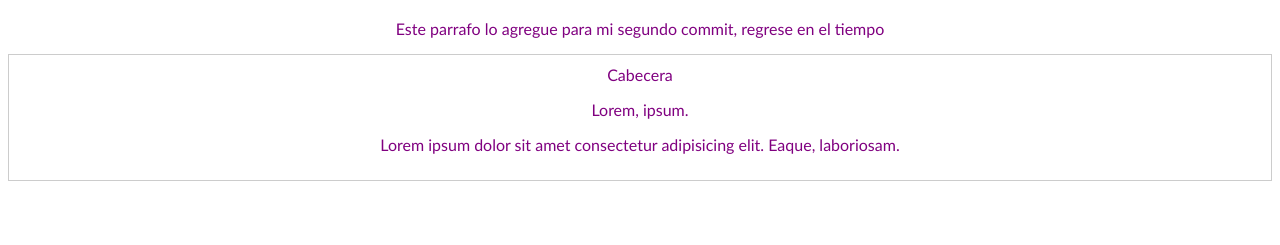
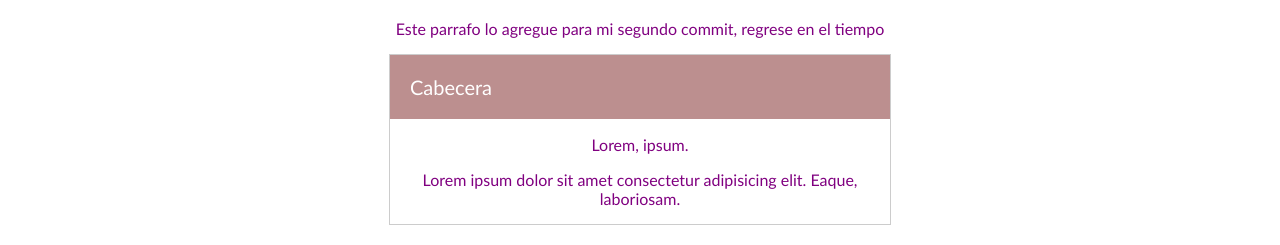
Before and after one commit to emanuelxmejia/testGit, a plain HTML site: page index.html in a window 1280 px wide. Shown: the part 63-308 px from the top of the page. Drawn offline with Linux system fonts and the light colour scheme.

Commit message:
Finalizada la cabecera con style

```diff
--- a/css/style.css
+++ b/css/style.css
@@ -6,7 +6,15 @@ body {
 
 .post {
     border: 1px solid #ccc;
-    padding: 10px;
     text-align: center;
+    max-width: 500px;
     margin: 0 auto;
 }
+
+.post__cabecera {
+    background-color: rosybrown;
+    padding: 20px;
+    font-size: 20px;
+    color: #fff;
+    text-align: left;
+}
```
